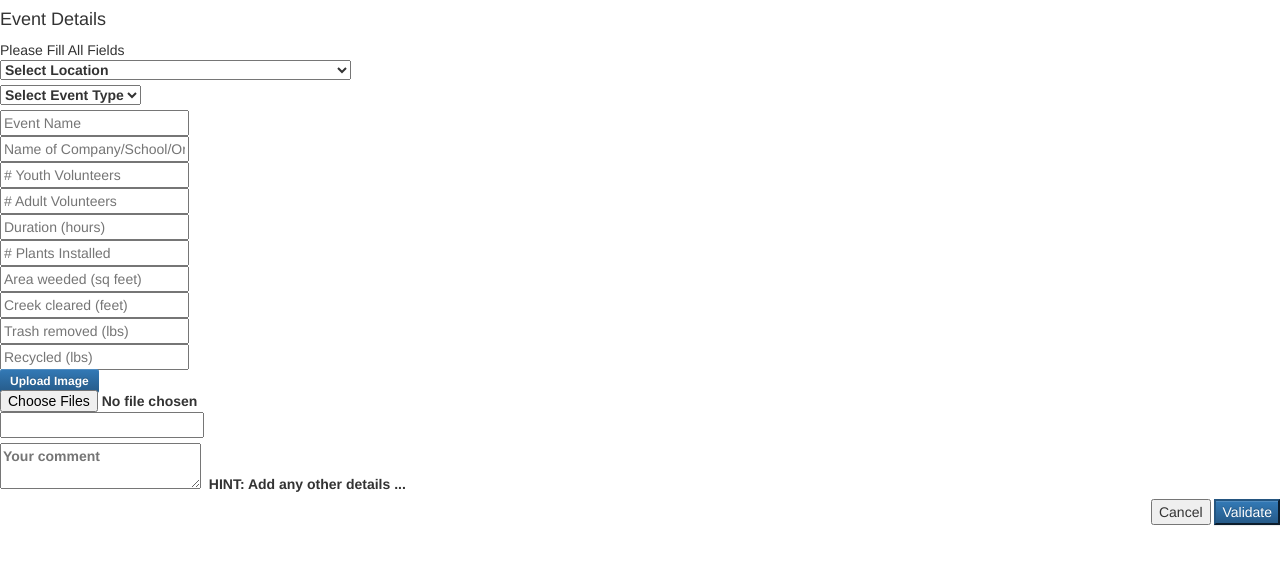
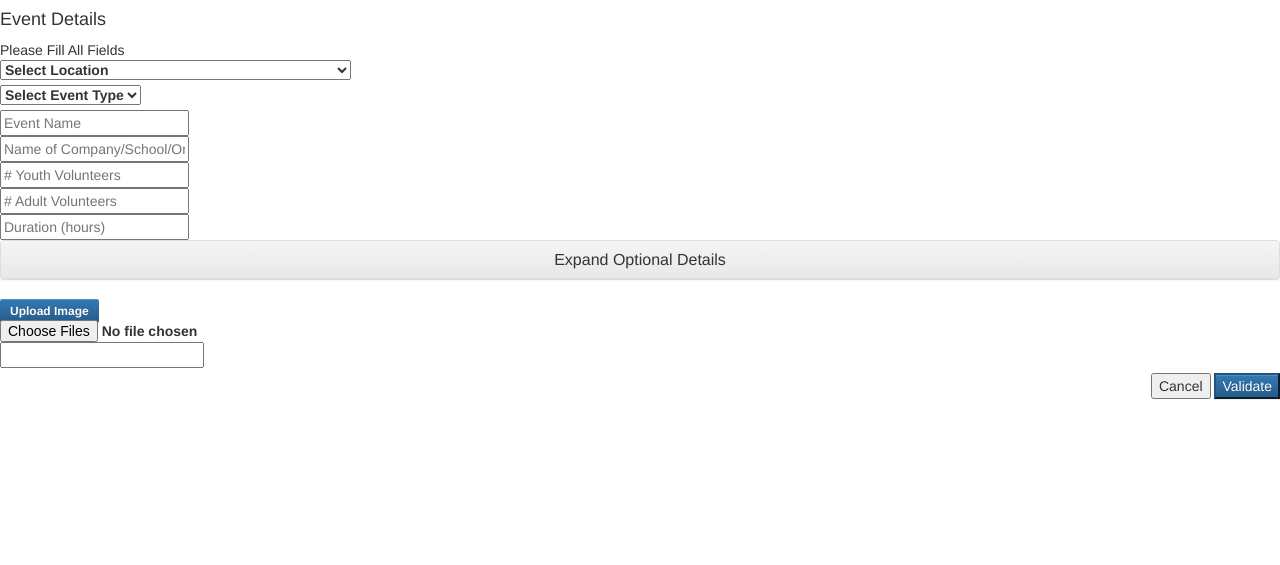
Before and after one commit to shweaye810/acterra_project, a CodeIgniter app: page /database/index.php/welcome/index in a window 1280 px wide. Shown: the top 565 px of the page. Run offline with CodeIgniter, Linux system fonts and the light colour scheme; data comes from the database, SQL or seed files in the repository.

Commit message:
Added Foldable Panel

```diff
--- a/application/views/welcome_message.php
+++ b/application/views/welcome_message.php
@@ -94,15 +94,24 @@ defined('BASEPATH') OR exit('No direct script access allowed');
                                     <input type="number" name="duration" id="duration" class="gui-input " placeholder="Duration (hours)">
                                 </div><!-- end section -->
 
-                                <div class="section colm colm6">
-                                    <input type="number" name="plants_installed" id="plants_installed" class="gui-input " placeholder="# Plants Installed">
-                                </div><!-- end section -->
+                                <!--                                <div class="section colm colm6">-->
+                                <!--                                    <input type="number" name="plants_installed" id="plants_installed" class="gui-input " placeholder="# Plants Installed">-->
+                                <!--                                </div><!-- end section -->
 
                             </div><!-- end .frm-row section -->
 
 
+                            <div class="section">
+                                <div class="panel panel-default">
+                                    <div class="panel-heading">
+                                        <h4 class="panel-title" align = "center">
+                                            <a data-toggle="collapse" href="#collapse1">Expand Optional Details</a>
+                                        </h4>
+                                    </div>
+                                    <div id="collapse1" class="panel-collapse collapse">
                                         <div class="frm-row">
 
+                                            <br>
                                             <div class="section colm colm6">
                                                 <input type="number" name="area_weeded" id="area_weeded" class="gui-input " placeholder="Area weeded (sq feet)">
                                             </div><!-- end section -->
@@ -126,14 +135,6 @@ defined('BASEPATH') OR exit('No direct script access allowed');
                                         </div><!-- end .frm-row section -->
 
                                         <div class="section">
-                                <label for="file1" class="field file">
-                                    <span class="button btn-primary btn-sm"> Upload Image </span>
-                                    <input type="file" class="gui-file" name="upload1" id="file1" multiple onChange="document.getElementById('uploader1').value = this.value;">
-                                    <input type="text" class="gui-input" id="uploader1" placeholder="" readonly>
-                                </label>
-                            </div>
-
-                            <div class="section">
                                             <label for="comment" class="field prepend-icon">
                                                 <textarea class="gui-textarea" id="comment" name="comment" placeholder="Your comment"></textarea>
                                                 <label for="comment" class="field-icon"><i class="fa fa-comments"></i></label>
@@ -142,6 +143,23 @@ defined('BASEPATH') OR exit('No direct script access allowed');
                                         </span>
                                             </label>
                                         </div><!-- end section -->
+                                    </div>
+                                </div>
+                            </div>
+
+                            <div class="section">
+                                <label for="file1" class="field file">
+                                    <span class="button btn-primary btn-sm"> Upload Image </span>
+                                    <input type="file" class="gui-file" name="upload1" id="file1" multiple onChange="document.getElementById('uploader1').value = this.value;">
+                                    <input type="text" class="gui-input" id="uploader1" placeholder="" readonly>
+                                </label>
+                            </div>
+
+
+
+
+
+
 
                         </div><!-- end .form-body section -->
                         <div class="form-footer" align = "right">
```
Lines whose indentation alone changed are shown as unchanged.
